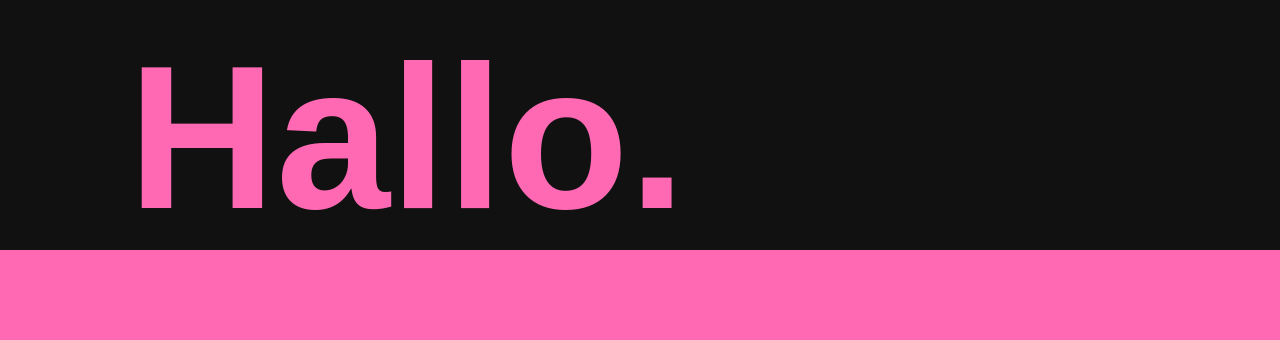
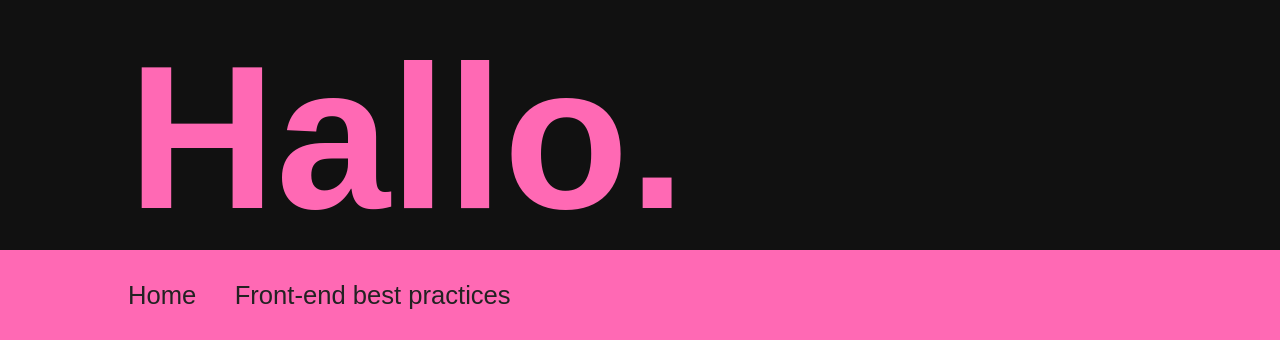
Before and after one commit to nickrttn/web-app-from-scratch, a website: page spa/index.html in a window 1280 px wide. Shown: the part 460-800 px from the top of the page. Drawn offline with Linux system fonts and the light colour scheme.

Commit message:
added surge.sh as a deployment tool and fixed a CSS whoopsie

```diff
--- a/spa/assets/style.css
+++ b/spa/assets/style.css
@@ -142,10 +142,6 @@ nav li:last-of-type {
 	margin-right: 0;
 }
 
-nav a {
-	color: hotpink;
-}
-
 article {
 	padding: 10vw;
 }
```
Also changed, not shown: 1 other file.
